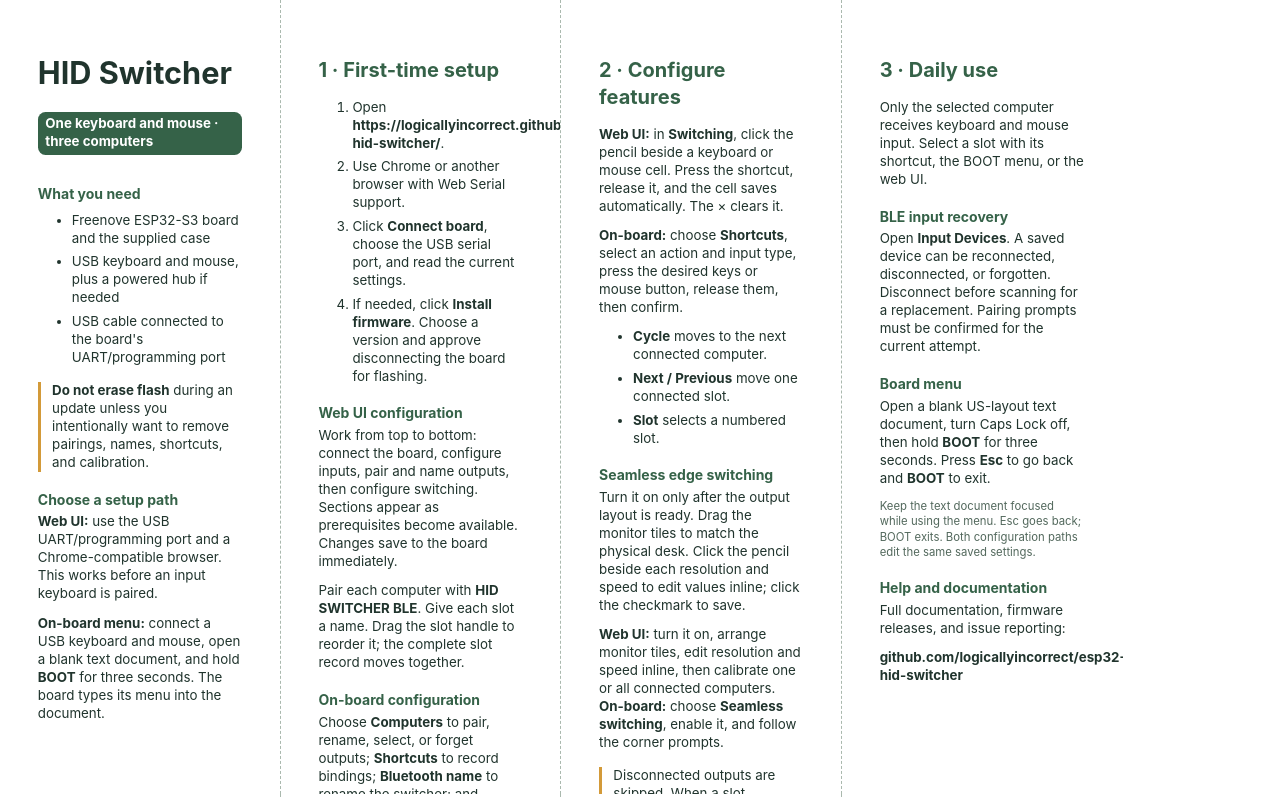
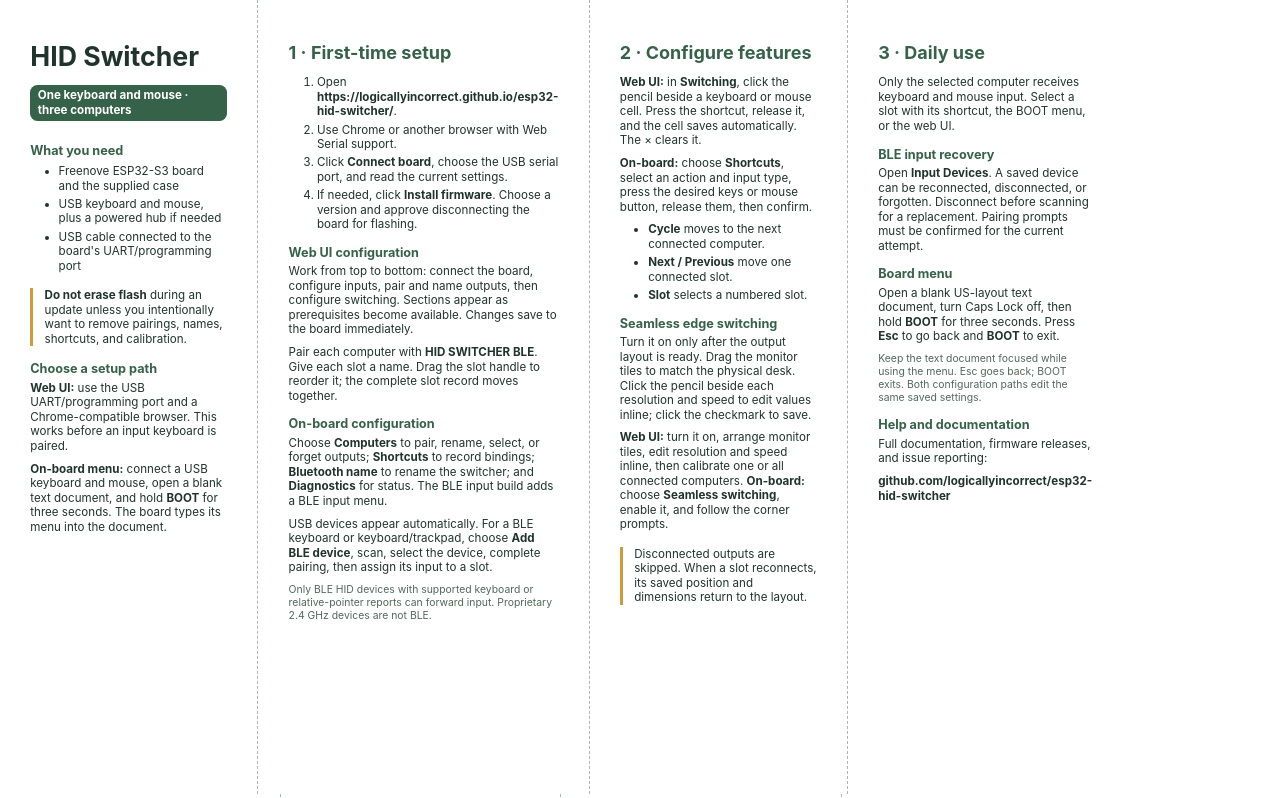
Before and after one commit to logicallyincorrect/esp32-hid-switcher, a plain HTML site: page docs/quick-start-a4.html in a window 1280 px wide. Shown: the top 798 px of the page. Drawn offline with Linux system fonts and the light colour scheme.

Commit message:
docs: prevent quick start print clipping

```diff
--- a/docs/quick-start-a4.html
+++ b/docs/quick-start-a4.html
@@ -6,20 +6,20 @@
   <style>
     @page { size: A4 landscape; margin: 0; }
     * { box-sizing: border-box; }
-    html, body { margin: 0; color: #20342d; font: 10pt/1.35 -apple-system, BlinkMacSystemFont, "Segoe UI", sans-serif; }
+    html, body { margin: 0; color: #20342d; font: 8.7pt/1.25 -apple-system, BlinkMacSystemFont, "Segoe UI", sans-serif; }
     .page { width: 297mm; height: 210mm; display: grid; grid-template-columns: repeat(4, 1fr); page-break-after: always; }
-    .panel { padding: 15mm 10mm 12mm; border-right: .25mm dashed #aab9ae; overflow: hidden; }
+    .panel { padding: 11mm 8mm 9mm; border-right: .25mm dashed #aab9ae; }
     .panel:last-child { border-right: 0; }
-    h1 { margin: 0 0 6mm; font-size: 23pt; line-height: 1.05; }
-    h2 { margin: 0 0 4mm; font-size: 15pt; color: #356248; }
-    h3 { margin: 5mm 0 1mm; font-size: 10.5pt; color: #356248; }
-    p { margin: 0 0 3mm; }
-    ol, ul { margin: 2mm 0 4mm 5mm; padding-left: 4mm; }
-    li { margin: 1.5mm 0; }
+    h1 { margin: 0 0 4mm; font-size: 20pt; line-height: 1.05; }
+    h2 { margin: 0 0 3mm; font-size: 13.5pt; color: #356248; }
+    h3 { margin: 3.5mm 0 1mm; font-size: 9.5pt; color: #356248; }
+    p { margin: 0 0 2.2mm; }
+    ol, ul { margin: 1.5mm 0 3mm 4mm; padding-left: 3.5mm; }
+    li { margin: 1mm 0; }
     code { background: #edf2ed; padding: .4mm 1mm; border-radius: 1mm; }
     .badge { display: inline-block; padding: 1mm 2mm; border-radius: 2mm; background: #356248; color: white; font-weight: 700; }
     .note { border-left: 1mm solid #d39a39; padding-left: 3mm; margin: 4mm 0; }
-    .small { font-size: 8.5pt; color: #52685c; }
+    .small { font-size: 7.8pt; color: #52685c; }
   </style>
 </head>
 <body>
```
